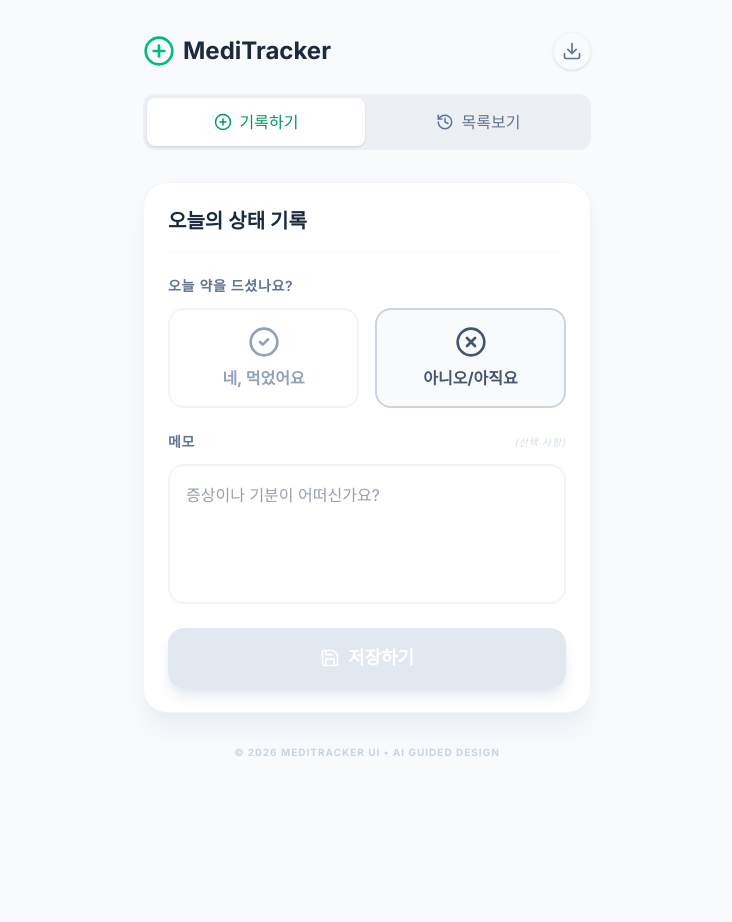
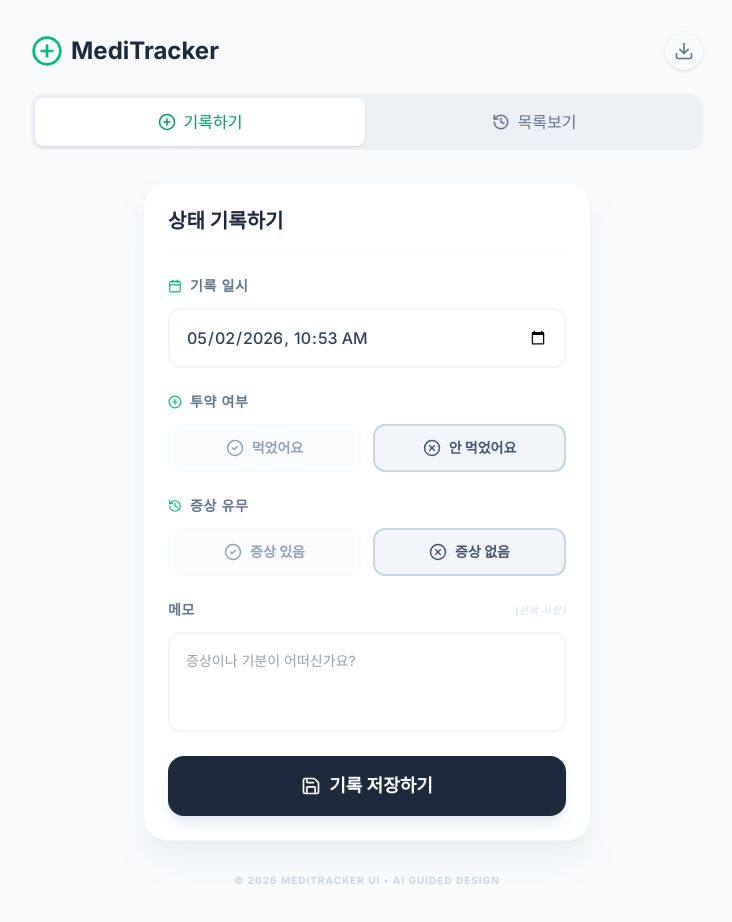
Before and after one commit to 9hyojeong-byte/medi_log, a React (Vite) app: page / in a window 1280 px wide. Shown: the top 922 px of the page, without its empty margins (273-1005 px from the left). Before the commit the page ends 824 px from the top, so only its background shows below. Built offline with nearby package versions, Linux system fonts and the light colour scheme.

Commit message:
feat: Add symptom tracking to medication records
Introduces a new `hasSymptoms` boolean field to `MedicationRecord` to allow users to track symptom presence. Also adds a custom timestamp input for more precise record logging.

```diff
--- a/src/App.tsx
+++ b/src/App.tsx
@@ -30,6 +30,8 @@ export default function App() {
 
   // Form State
   const [isMedicated, setIsMedicated] = useState(false);
+  const [hasSymptoms, setHasSymptoms] = useState(false);
+  const [customTimestamp, setCustomTimestamp] = useState(new Date().toISOString().slice(0, 16)); // YYYY-MM-DDTHH:mm
   const [memo, setMemo] = useState('');
   const [editingId, setEditingId] = useState<string | null>(null);
 
@@ -39,10 +41,12 @@ export default function App() {
   }, [records]);
 
   const handleSave = () => {
+    const finalTimestamp = new Date(customTimestamp).toISOString();
+
     if (editingId) {
       setRecords(prev => prev.map(rec =>
         rec.id === editingId
-          ? { ...rec, isMedicated, memo, timestamp: rec.timestamp } // Keep original time for edit, or update? User might want edited time. Let's keep original for now but add an edited flag if needed.
+          ? { ...rec, isMedicated, hasSymptoms, memo, timestamp: finalTimestamp }
           : rec
       ));
       setEditingId(null);
@@ -50,8 +54,9 @@ export default function App() {
       const newRecord: MedicationRecord = {
         id: crypto.randomUUID(),
         isMedicated,
+        hasSymptoms,
         memo: memo.trim(),
-        timestamp: new Date().toISOString(),
+        timestamp: finalTimestamp,
       };
       setRecords(prev => [newRecord, ...prev]);
     }
@@ -59,13 +64,17 @@ export default function App() {
     // Reset form
     setMemo('');
     setIsMedicated(false);
+    setHasSymptoms(false);
+    setCustomTimestamp(new Date().toISOString().slice(0, 16));
     setActiveTab('history');
   };
 
   const handleEdit = (record: MedicationRecord) => {
     setEditingId(record.id);
     setIsMedicated(record.isMedicated);
+    setHasSymptoms(record.hasSymptoms || false);
     setMemo(record.memo);
+    setCustomTimestamp(new Date(record.timestamp).toISOString().slice(0, 16));
     setActiveTab('record');
   };
 
@@ -87,10 +96,6 @@ export default function App() {
     linkElement.click();
   };
 
-  const sortedRecords = useMemo(() => {
-    return [...records].sort((a, b) => new Date(b.timestamp).getTime() - new Date(a.timestamp).getTime());
-  }, [records]);
-
   const formatDate = (isoStr: string) => {
     const date = new Date(isoStr);
     return {
@@ -99,9 +104,26 @@ export default function App() {
     };
   };
 
+  const groupedRecords = useMemo(() => {
+    const groups: Record<string, MedicationRecord[]> = {};
+    const sorted = [...records].sort((a, b) => new Date(b.timestamp).getTime() - new Date(a.timestamp).getTime());
+
+    sorted.forEach(record => {
+      const { date } = formatDate(record.timestamp);
+      if (!groups[date]) {
+        groups[date] = [];
+      }
+      groups[date].push(record);
+    });
+
+    return Object.entries(groups).sort((a, b) => {
+      return new Date(b[1][0].timestamp).getTime() - new Date(a[1][0].timestamp).getTime();
+    });
+  }, [records]);
+
   return (
     <div id="app-container" className="min-h-screen bg-slate-50 flex flex-col items-center p-4 sm:p-8">
-      <header className="w-full max-w-md flex flex-col gap-6 mb-8">
+      <header className="w-full max-w-2xl flex flex-col gap-6 mb-8">
         <div className="flex items-center justify-between">
           <h1 id="app-title" className="text-2xl font-bold text-slate-800 flex items-center gap-2">
             <PlusCircle className="text-emerald-500 w-8 h-8" />
@@ -126,6 +148,8 @@ export default function App() {
               if (!editingId) {
                 setMemo('');
                 setIsMedicated(false);
+                setHasSymptoms(false);
+                setCustomTimestamp(new Date().toISOString().slice(0, 16));
               }
             }}
             className={`flex-1 py-3 px-4 rounded-lg flex items-center justify-center gap-2 font-medium transition-all ${
@@ -152,7 +176,7 @@ export default function App() {
         </div>
       </header>
 
-      <main className="w-full max-w-md relative">
+      <main className="w-full max-w-2xl relative">
         <AnimatePresence mode="wait">
           {activeTab === 'record' ? (
             <motion.div
@@ -161,11 +185,11 @@ export default function App() {
               animate={{ opacity: 1, y: 0 }}
               exit={{ opacity: 0, y: -20 }}
               transition={{ duration: 0.2 }}
-              className="bg-white rounded-3xl p-6 shadow-xl shadow-slate-200/50 border border-slate-100 flex flex-col gap-6"
+              className="bg-white rounded-3xl p-6 shadow-xl shadow-slate-200/50 border border-slate-100 flex flex-col gap-6 mx-auto max-w-md"
             >
               <div className="flex items-center justify-between border-b border-slate-50 pb-4">
                 <h2 id="record-title" className="text-xl font-semibold text-slate-800">
-                  {editingId ? '기록 수정하기' : '오늘의 상태 기록'}
+                  {editingId ? '기록 수정하기' : '상태 기록하기'}
                 </h2>
                 {editingId && (
                   <button
@@ -174,6 +198,8 @@ export default function App() {
                       setEditingId(null);
                       setMemo('');
                       setIsMedicated(false);
+                      setHasSymptoms(false);
+                      setCustomTimestamp(new Date().toISOString().slice(0, 16));
                       setActiveTab('history');
                     }}
                     className="p-1 hover:bg-slate-100 rounded-full text-slate-400"
@@ -183,33 +209,81 @@ export default function App() {
                 )}
               </div>
 
+              {/* Timestamp Field */}
+              <div id="timestamp-field" className="flex flex-col gap-3">
+                <label className="text-sm font-semibold text-slate-500 uppercase tracking-wider flex items-center gap-2">
+                  <Calendar size={14} className="text-emerald-500" /> 기록 일시
+                </label>
+                <input
+                  type="datetime-local"
+                  value={customTimestamp}
+                  onChange={(e) => setCustomTimestamp(e.target.value)}
+                  className="w-full p-4 rounded-xl border-2 border-slate-100 focus:border-emerald-500 focus:ring-0 outline-none transition-all text-slate-700 font-medium"
+                />
+              </div>
+
               {/* Medication Toggle */}
               <div id="medication-toggle" className="flex flex-col gap-3">
-                <label className="text-sm font-semibold text-slate-500 uppercase tracking-wider">오늘 약을 드셨나요?</label>
-                <div className="flex gap-4">
+                <label className="text-sm font-semibold text-slate-500 uppercase tracking-wider flex items-center gap-2">
+                  <PlusCircle size={14} className="text-emerald-500" /> 투약 여부
+                </label>
+                <div className="flex gap-3">
                   <button
                     id="btn-medicated-yes"
                     onClick={() => setIsMedicated(true)}
-                    className={`flex-1 py-4 px-4 rounded-2xl flex flex-col items-center gap-2 border-2 transition-all ${
+                    className={`flex-1 py-3 px-4 rounded-xl flex items-center justify-center gap-2 border-2 transition-all font-bold text-sm ${
                       isMedicated
                         ? 'border-emerald-500 bg-emerald-50 text-emerald-700'
-                        : 'border-slate-100 hover:border-slate-200 text-slate-400'
+                        : 'border-slate-50 bg-slate-50/50 text-slate-400'
                     }`}
                   >
-                    <CheckCircle2 size={32} />
-                    <span className="font-bold">네, 먹었어요</span>
+                    <CheckCircle2 size={18} />
+                    먹었어요
                   </button>
                   <button
                     id="btn-medicated-no"
                     onClick={() => setIsMedicated(false)}
-                    className={`flex-1 py-4 px-4 rounded-2xl flex flex-col items-center gap-2 border-2 transition-all ${
+                    className={`flex-1 py-3 px-4 rounded-xl flex items-center justify-center gap-2 border-2 transition-all font-bold text-sm ${
                       !isMedicated
-                        ? 'border-slate-300 bg-slate-50 text-slate-600'
-                        : 'border-slate-100 hover:border-slate-200 text-slate-400'
+                        ? 'border-slate-300 bg-slate-100 text-slate-600'
+                        : 'border-slate-50 bg-slate-50/50 text-slate-400'
                     }`}
                   >
-                    <XCircle size={32} />
-                    <span className="font-bold">아니오/아직요</span>
+                    <XCircle size={18} />
+                    안 먹었어요
+                  </button>
+                </div>
+              </div>
+
+              {/* Symptoms Toggle */}
+              <div id="symptoms-toggle" className="flex flex-col gap-3">
+                <label className="text-sm font-semibold text-slate-500 uppercase tracking-wider flex items-center gap-2">
+                  <History size={14} className="text-emerald-500" /> 증상 유무
+                </label>
+                <div className="flex gap-3">
+                  <button
+                    id="btn-symptoms-yes"
+                    onClick={() => setHasSymptoms(true)}
+                    className={`flex-1 py-3 px-4 rounded-xl flex items-center justify-center gap-2 border-2 transition-all font-bold text-sm ${
+                      hasSymptoms
+                        ? 'border-amber-500 bg-amber-50 text-amber-700'
+                        : 'border-slate-50 bg-slate-50/50 text-slate-400'
+                    }`}
+                  >
+                    <CheckCircle2 size={18} />
+                    증상 있음
+                  </button>
+                  <button
+                    id="btn-symptoms-no"
+                    onClick={() => setHasSymptoms(false)}
+                    className={`flex-1 py-3 px-4 rounded-xl flex items-center justify-center gap-2 border-2 transition-all font-bold text-sm ${
+                      !hasSymptoms
+                        ? 'border-slate-300 bg-slate-100 text-slate-600'
+                        : 'border-slate-50 bg-slate-50/50 text-slate-400'
+                    }`}
+                  >
+                    <XCircle size={18} />
+                    증상 없음
                   </button>
                 </div>
               </div>
@@ -225,7 +299,7 @@ export default function App() {
                   value={memo}
                   onChange={(e) => setMemo(e.target.value)}
                   placeholder="증상이나 기분이 어떠신가요?"
-                  className="w-full min-h-[140px] p-4 rounded-2xl border-2 border-slate-100 focus:border-emerald-500 focus:ring-0 outline-none transition-all resize-none text-slate-700 leading-relaxed"
+                  className="w-full min-h-[100px] p-4 rounded-xl border-2 border-slate-100 focus:border-emerald-500 focus:ring-0 outline-none transition-all resize-none text-slate-700 leading-relaxed text-sm"
                 />
               </div>
 
@@ -233,11 +307,10 @@ export default function App() {
               <button
                 id="save-btn"
                 onClick={handleSave}
-                disabled={!editingId && !memo.trim() && !isMedicated}
-                className="w-full py-4 rounded-2xl bg-slate-800 text-white font-bold text-lg flex items-center justify-center gap-2 hover:bg-slate-900 transition-all active:scale-95 disabled:bg-slate-200 disabled:cursor-not-allowed shadow-lg shadow-slate-200"
+                className="w-full py-4 rounded-2xl bg-slate-800 text-white font-bold text-lg flex items-center justify-center gap-2 hover:bg-slate-900 transition-all active:scale-95 shadow-lg shadow-slate-200"
               >
                 <Save size={20} />
-                {editingId ? '기록 업데이트' : '저장하기'}
+                {editingId ? '기록 업데이트' : '기록 저장하기'}
               </button>
             </motion.div>
           ) : (
@@ -247,15 +320,14 @@ export default function App() {
               animate={{ opacity: 1, x: 0 }}
               exit={{ opacity: 0, x: -20 }}
               transition={{ duration: 0.2 }}
-              className="flex flex-col gap-4"
+              className="flex flex-col gap-10"
             >
-              {sortedRecords.length === 0 ? (
-                <div id="no-records" className="bg-white rounded-3xl p-12 text-center flex flex-col items-center gap-4 border border-slate-100 shadow-sm">
+              {groupedRecords.length === 0 ? (
+                <div id="no-records" className="bg-white rounded-3xl p-12 text-center flex flex-col items-center gap-4 border border-slate-100 shadow-sm mx-auto w-full max-w-md">
                   <div className="bg-slate-50 p-4 rounded-full">
                     <Calendar className="text-slate-300 w-12 h-12" />
                   </div>
                   <h3 className="text-lg font-semibold text-slate-800">아직 저장된 기록이 없어요</h3>
-                  <p className="text-slate-500 text-sm leading-relaxed">매일의 건강 기록을 시작해보세요!</p>
                   <button
                     onClick={() => setActiveTab('record')}
                     className="mt-4 text-emerald-600 font-bold hover:underline"
@@ -264,63 +336,81 @@ export default function App() {
                   </button>
                 </div>
               ) : (
-                sortedRecords.map((record) => {
-                  const { date, time } = formatDate(record.timestamp);
-                  return (
-                    <motion.div
-                      id={`record-${record.id}`}
-                      key={record.id}
-                      layout
-                      className="bg-white rounded-3xl p-5 shadow-sm border border-slate-100 flex flex-col gap-4 hover:shadow-md transition-shadow group"
-                    >
-                      <div className="flex items-start justify-between">
-                        <div className="flex gap-3">
-                          <div className={`mt-0.5 p-1.5 rounded-full ${record.isMedicated ? 'bg-emerald-100 text-emerald-600' : 'bg-slate-100 text-slate-400'}`}>
-                            {record.isMedicated ? <CheckCircle2 size={18} /> : <XCircle size={18} />}
-                          </div>
-                          <div>
-                            <div id={`record-date-${record.id}`} className="text-xs font-bold text-slate-400 uppercase tracking-widest flex items-center gap-1.5">
-                              <Calendar size={12} /> {date}
-                            </div>
-                            <div id={`record-time-${record.id}`} className="text-[10px] font-medium text-slate-300 flex items-center gap-1 mt-0.5">
-                              <Clock size={10} /> {time}
-                            </div>
-                          </div>
-                        </div>
-                        <div className="flex gap-1 opacity-0 group-hover:opacity-100 transition-opacity">
-                          <button
-                            id={`edit-btn-${record.id}`}
-                            onClick={() => handleEdit(record)}
-                            className="p-2 text-slate-400 hover:text-emerald-500 hover:bg-emerald-50 rounded-full transition-all"
-                          >
-                            <Edit2 size={16} />
-                          </button>
-                          <button
-                            id={`delete-btn-${record.id}`}
-                            onClick={() => handleDelete(record.id)}
-                            className="p-2 text-slate-400 hover:text-red-500 hover:bg-red-50 rounded-full transition-all"
-                          >
-                            <Trash2 size={16} />
-                          </button>
-                        </div>
+                groupedRecords.map(([date, dateRecords]) => (
+                  <div key={date} className="flex flex-col gap-3">
+                    <h3 className="text-sm font-bold text-slate-400 flex items-center gap-2 px-1 uppercase tracking-widest">
+                      <Calendar size={14} className="text-emerald-500" />
+                      {date}
+                    </h3>
+                    <div className="bg-white rounded-2xl shadow-sm border border-slate-100 overflow-hidden">
+                      <div className="overflow-x-auto">
+                        <table className="w-full text-left text-sm border-collapse">
+                          <thead>
+                            <tr className="bg-slate-50/50 border-b border-slate-50 text-slate-400 font-bold uppercase text-[10px] tracking-tight">
+                              <th className="px-4 py-3 min-w-[80px]">시간</th>
+                              <th className="px-4 py-3 text-center">투약</th>
+                              <th className="px-4 py-3 text-center">증상</th>
+                              <th className="px-4 py-3">메모</th>
+                              <th className="px-4 py-3 text-right">관리</th>
+                            </tr>
+                          </thead>
+                          <tbody>
+                            {dateRecords.map((record) => {
+                              const { time } = formatDate(record.timestamp);
+                              return (
+                                <tr key={record.id} className="border-b border-slate-50 hover:bg-slate-50/30 transition-colors group">
+                                  <td className="px-4 py-4 font-medium text-slate-600 whitespace-nowrap">
+                                    <div className="flex items-center gap-1.5">
+                                      <Clock size={12} className="text-slate-300" />
+                                      {time}
+                                    </div>
+                                  </td>
+                                  <td className="px-4 py-4 text-center">
+                                    <div className="flex justify-center">
+                                      <span className={`inline-flex px-2 py-0.5 rounded-full text-[9px] font-bold ${
+                                        record.isMedicated ? 'bg-emerald-100 text-emerald-700' : 'bg-slate-100 text-slate-400'
+                                      }`}>
+                                        {record.isMedicated ? 'O' : 'X'}
+                                      </span>
+                                    </div>
+                                  </td>
+                                  <td className="px-4 py-4 text-center">
+                                    <div className="flex justify-center">
+                                      <span className={`inline-flex px-2 py-0.5 rounded-full text-[9px] font-bold ${
+                                        (record.hasSymptoms ?? false) ? 'bg-amber-100 text-amber-700' : 'bg-slate-100 text-slate-400'
+                                      }`}>
+                                        {(record.hasSymptoms ?? false) ? 'O' : 'X'}
+                                      </span>
+                                    </div>
+                                  </td>
+                                  <td className="px-4 py-4 text-slate-500 italic max-w-[200px] truncate group-hover:whitespace-normal group-hover:text-clip transition-all">
+                                    {record.memo || <span className="text-slate-200">-</span>}
+                                  </td>
+                                  <td className="px-4 py-4 text-right">
+                                    <div className="flex items-center justify-end gap-0.5">
+                                      <button
+                                        onClick={() => handleEdit(record)}
+                                        className="p-1.5 text-slate-300 hover:text-emerald-500 hover:bg-emerald-50 rounded-lg transition-all"
+                                      >
+                                        <Edit2 size={14} />
+                                      </button>
+                                      <button
+                                        onClick={() => handleDelete(record.id)}
+                                        className="p-1.5 text-slate-300 hover:text-red-500 hover:bg-red-50 rounded-lg transition-all"
+                                      >
+                                        <Trash2 size={14} />
+                                      </button>
+                                    </div>
+                                  </td>
+                                </tr>
+                              );
+                            })}
+                          </tbody>
+                        </table>
                       </div>
-
-                      {record.memo && (
-                        <p id={`record-memo-${record.id}`} className="text-slate-700 text-sm bg-slate-50/50 p-4 rounded-2xl border border-slate-50/80 leading-relaxed italic">
-                          "{record.memo}"
-                        </p>
-                      )}
-
-                      <div className="flex items-center gap-2">
-                        <span className={`text-[10px] font-bold px-2.5 py-1 rounded-full uppercase tracking-tighter ${
-                          record.isMedicated ? 'bg-emerald-100 text-emerald-700' : 'bg-slate-100 text-slate-500'
-                        }`}>
-                          {record.isMedicated ? '투약 완료' : '미투약/미기록'}
-                        </span>
-                      </div>
-                    </motion.div>
-                  );
-                })
+                    </div>
+                  </div>
+                ))
               )}
             </motion.div>
           )}
--- a/src/types.ts
+++ b/src/types.ts
@@ -6,6 +6,7 @@
 export interface MedicationRecord {
   id: string;
   isMedicated: boolean;
+  hasSymptoms: boolean;
   memo: string;
   timestamp: string; // ISO string
 }
```
